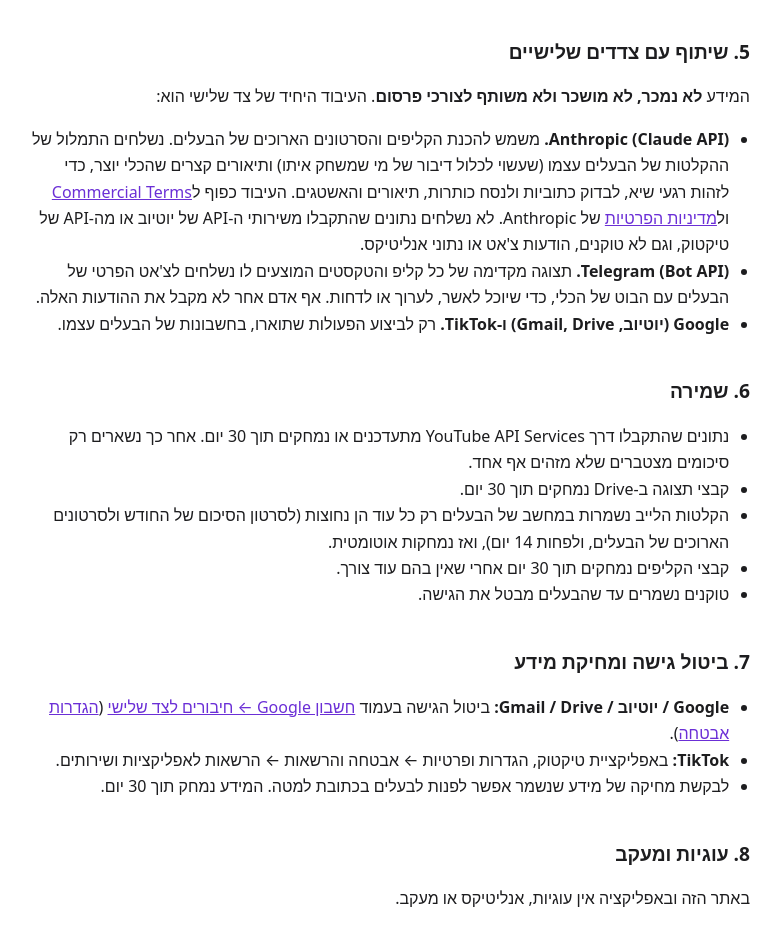
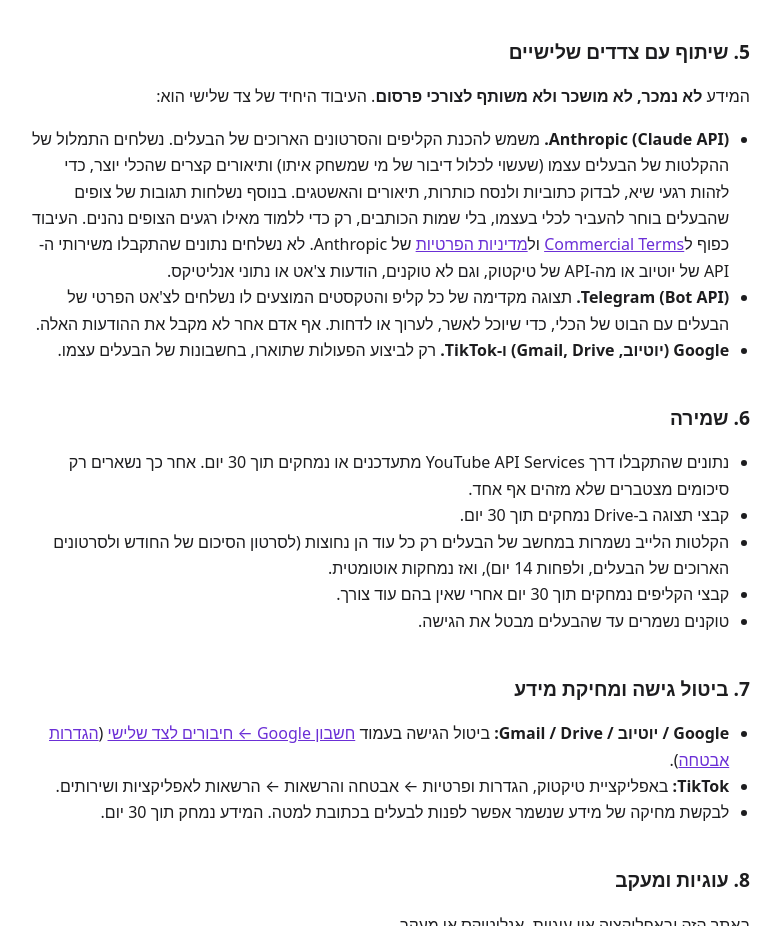
Before and after one commit to katzkatz17/katzkatz17.github.io, a plain HTML site: page he/privacy.html in a window 1280 px wide. Shown: the part 1486-2412 px from the top of the page, without its empty margins (254-1035 px from the left). Drawn offline with Linux system fonts and the light colour scheme.

Commit message:
Privacy (HE): forwarded viewer comments

```diff
--- a/he/privacy.html
+++ b/he/privacy.html
@@ -43,7 +43,7 @@
 <h2>5. שיתוף עם צדדים שלישיים</h2>
 <p>המידע <strong>לא נמכר, לא מושכר ולא משותף לצורכי פרסום</strong>. העיבוד היחיד של צד שלישי הוא:</p>
 <ul>
-  <li><strong>Anthropic (Claude API).</strong> משמש להכנת הקליפים והסרטונים הארוכים של הבעלים. נשלחים התמלול של ההקלטות של הבעלים עצמו (שעשוי לכלול דיבור של מי שמשחק איתו) ותיאורים קצרים שהכלי יוצר, כדי לזהות רגעי שיא, לבדוק כתוביות ולנסח כותרות, תיאורים והאשטגים. העיבוד כפוף ל<a href="https://www.anthropic.com/legal/commercial-terms">Commercial Terms</a> ול<a href="https://www.anthropic.com/legal/privacy">מדיניות הפרטיות</a> של Anthropic. לא נשלחים נתונים שהתקבלו משירותי ה-API של יוטיוב או מה-API של טיקטוק, וגם לא טוקנים, הודעות צ'אט או נתוני אנליטיקס.</li>
+  <li><strong>Anthropic (Claude API).</strong> משמש להכנת הקליפים והסרטונים הארוכים של הבעלים. נשלחים התמלול של ההקלטות של הבעלים עצמו (שעשוי לכלול דיבור של מי שמשחק איתו) ותיאורים קצרים שהכלי יוצר, כדי לזהות רגעי שיא, לבדוק כתוביות ולנסח כותרות, תיאורים והאשטגים. בנוסף נשלחות תגובות של צופים שהבעלים בוחר להעביר לכלי בעצמו, בלי שמות הכותבים, רק כדי ללמוד מאילו רגעים הצופים נהנים. העיבוד כפוף ל<a href="https://www.anthropic.com/legal/commercial-terms">Commercial Terms</a> ול<a href="https://www.anthropic.com/legal/privacy">מדיניות הפרטיות</a> של Anthropic. לא נשלחים נתונים שהתקבלו משירותי ה-API של יוטיוב או מה-API של טיקטוק, וגם לא טוקנים, הודעות צ'אט או נתוני אנליטיקס.</li>
   <li><strong>Telegram (Bot API).</strong> תצוגה מקדימה של כל קליפ והטקסטים המוצעים לו נשלחים לצ'אט הפרטי של הבעלים עם הבוט של הכלי, כדי שיוכל לאשר, לערוך או לדחות. אף אדם אחר לא מקבל את ההודעות האלה.</li>
   <li><strong>Google (יוטיוב, Gmail, Drive) ו-TikTok.</strong> רק לביצוע הפעולות שתוארו, בחשבונות של הבעלים עצמו.</li>
 </ul>
```
